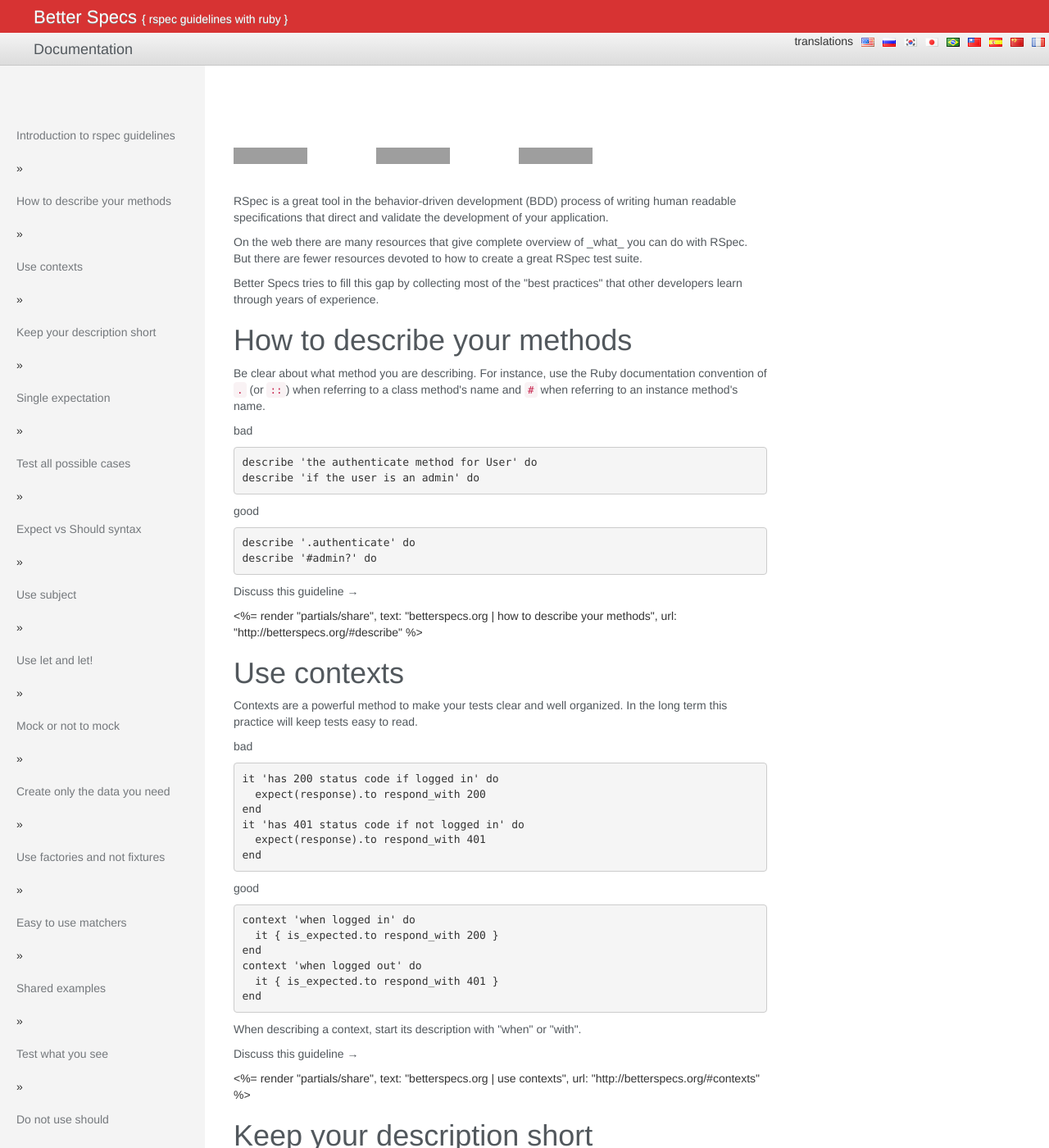
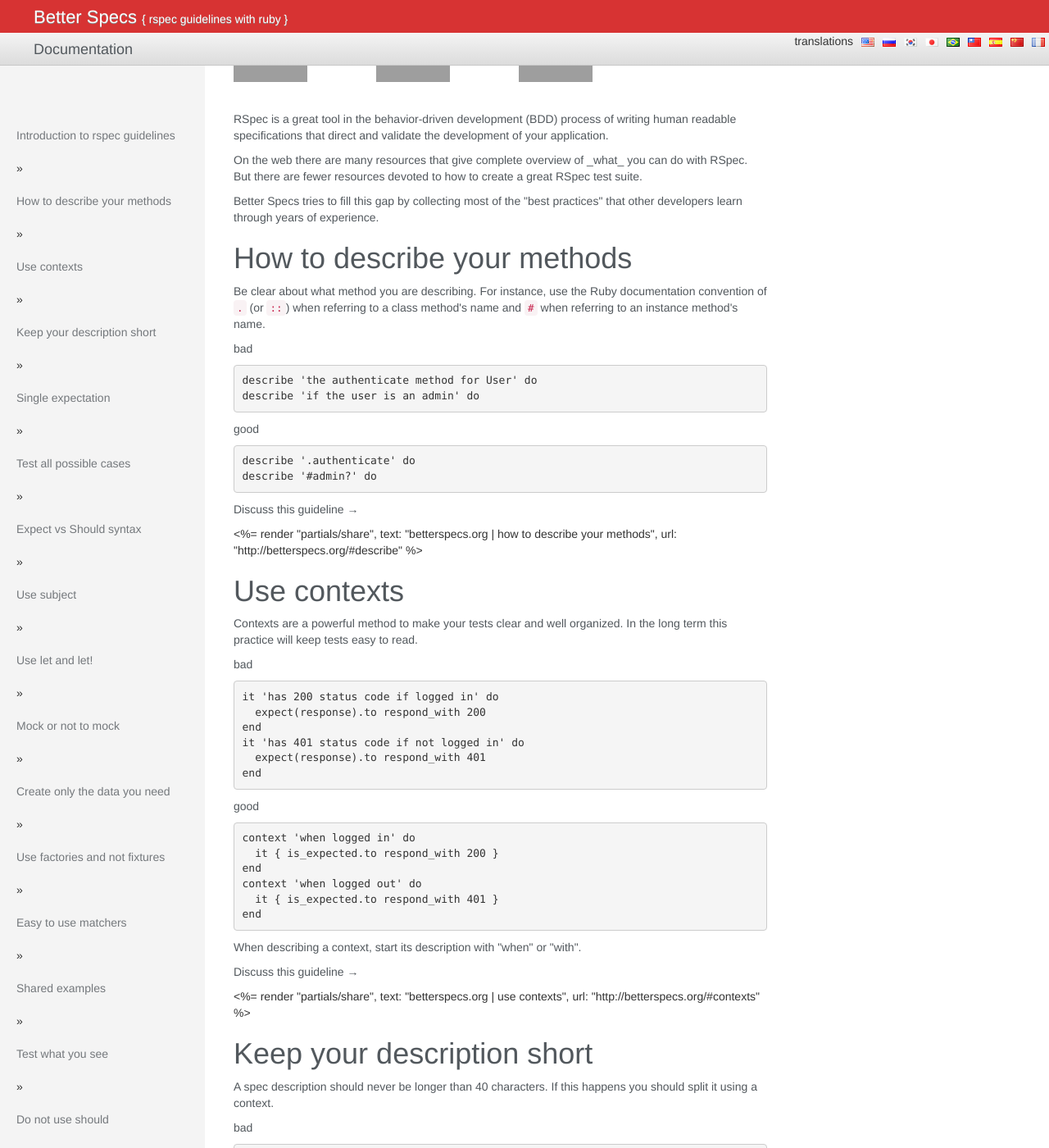
Before and after one commit to akz92/akz92.github.io, a Jekyll site: the page built from index.html, in a window 1280 px wide and 1400 px high. Shown: the whole window at 82% size. Built offline with Jekyll 4.4.1, drawn with Linux system fonts in a browser that asks for light colours; grey boxes are pictures that could not be loaded.

Commit message:
Update custom.css

```diff
--- a/css/custom.css
+++ b/css/custom.css
@@ -1,5 +1,5 @@
 .content {
-  padding: 100px 35px 0 35px;
+  padding: 0px 35px 0 35px;
   max-width: 70%;
 }
 
```
